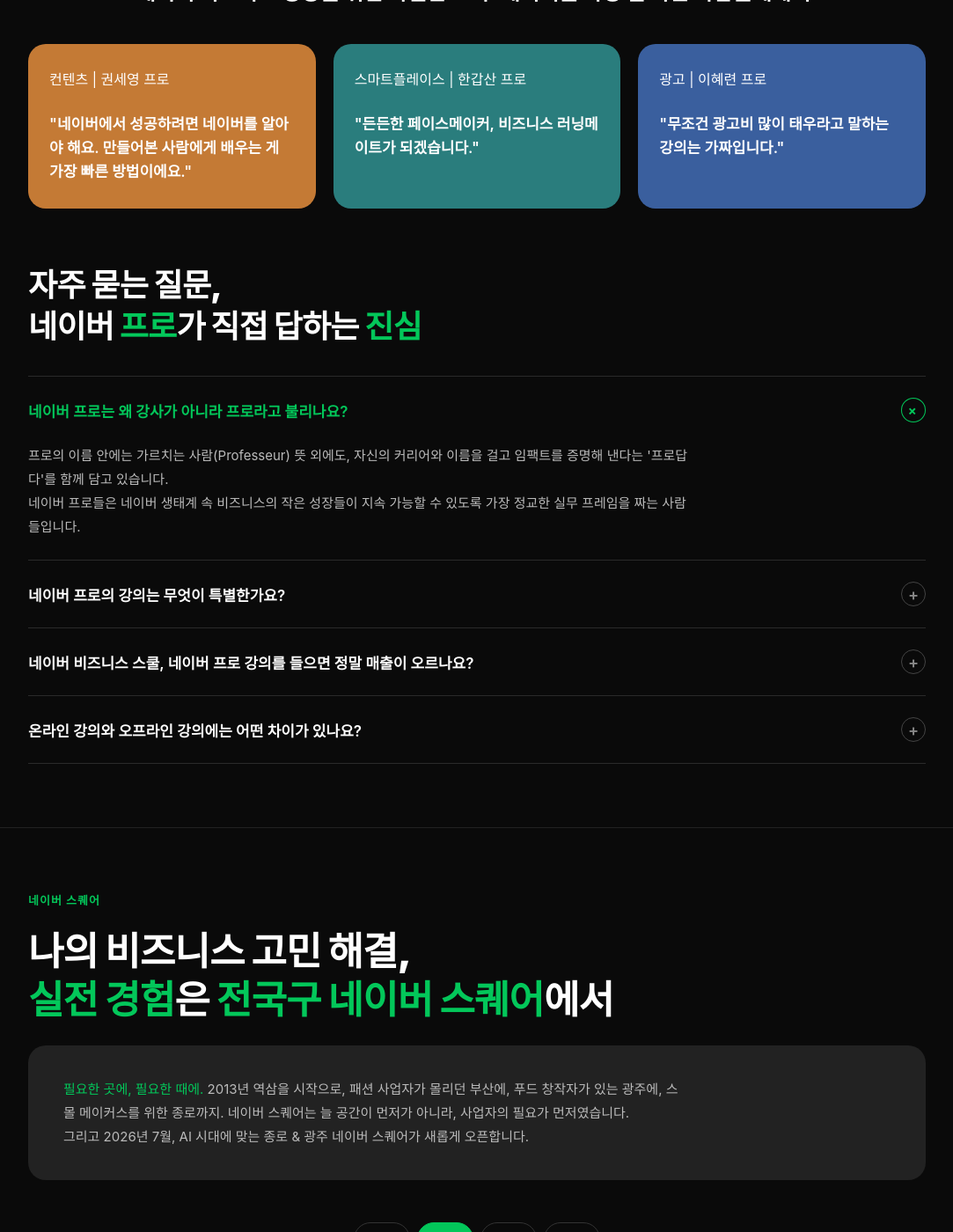
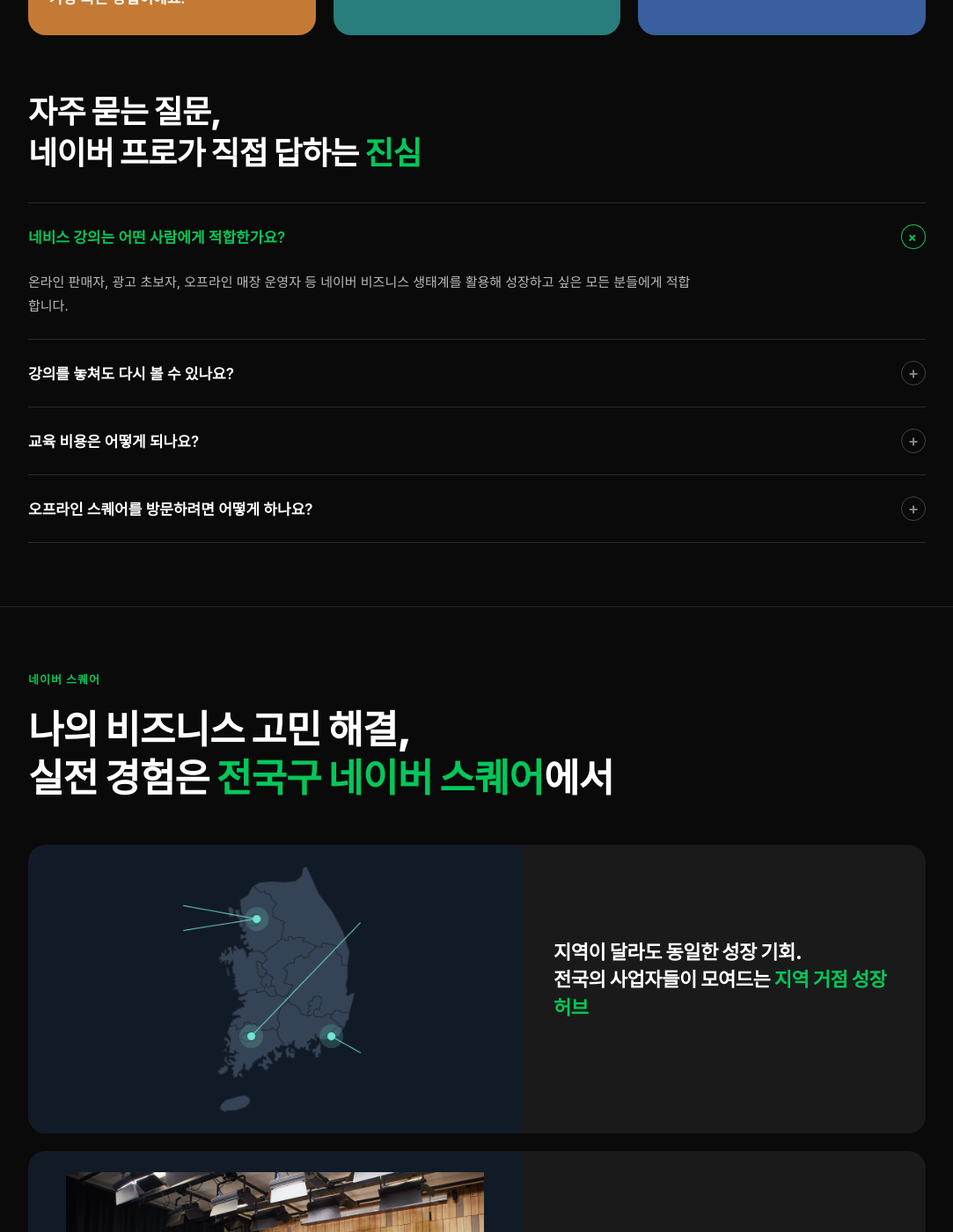
Before and after one commit to umnyaumnya/intro.nbs, a Jekyll site: the page built from index.html, in a window 1280 px wide and 1400 px high, scrolled down 2575 px. Shown: the whole window at 88% size, without its empty margins (98-1181 px from the left). Built offline with Jekyll 4.4.1, drawn with Linux system fonts in a browser that asks for light colours; some of the changed text lies outside the part shown.

Commit message:
Update 페이지 “home_sections”

```diff
--- a/_data/sections.yml
+++ b/_data/sections.yml
@@ -1,41 +1,22 @@
-# ──────────────────────────────────────────────────────────────────────────────
-# 사이트의 모든 콘텐츠는 이 파일에 들어있습니다.
-# CMS(/admin/)에서 수정하면 이 파일이 자동으로 업데이트되고 사이트가 빌드됩니다.
-# ──────────────────────────────────────────────────────────────────────────────
-
 sections:
-  # 1. 히어로 (페이지 상단) — 헤드 카피 + 서브 카피(긴 본문 + 강조) + 버튼
   - type: hero
     eyebrow: 네이버 비즈니스 스쿨
-    title_line1: 내 비즈니스의 <span class="green">진짜 성장</span>을 만나는
+    title_line1: 내 비즈니스의 진짜 성장을 만나는
     title_emphasis: 네이버 비즈니스 스쿨
-    body_html: >-
-      네이버 비즈니스 스쿨 속 강의들은,
-      <strong class="green">네이버를 직접 만드는 사람들이 만든 커리큘럼</strong>을 따릅니다.<br>
-      내가 어느 단계에 있는지 알고, 그 다음을 볼 수 있게 설계되어<br>
-      <strong class="green">260만 수강생</strong>이 같은 자리에서 고민을 풀고 다음 단계로 향했습니다.
-      <br><br>
-      전국 네이버 스퀘어에서는 배운 것을 바로 실습해 볼 수 있고, 같은 고민을 먼저 해결한 사람을 만납니다.<br>
-      <strong class="green">방문자 10 명중 7명</strong>은 네이버 스퀘어를 다시 찾아 진짜 성장을 이어 나갔습니다.
-      <br><br>
-      <span style="display:block; font-size:clamp(22px,3vw,32px); font-weight:900; color:#03C75A; line-height:1.3; margin:24px 0 16px;">내 성장이, 더 큰 성장의 일부가 됩니다</span>
-      사업자와 창작자 각자의 고민이 풀릴 때마다, 그 성장은 혼자의 것으로 끝나지 않습니다.<br>
-      모든 성장이 모여, 더 큰 임팩트가 됩니다.
+    body_html: 네이버 비즈니스 스쿨 속 강의들은, <strong class="green">네이버를 직접 만드는 사람들이 만든 커리큘럼</strong>을 따릅니다. 내가 어느 단계에 있는지 알고, 그 다음을 볼 수 있게 설계되어 <strong class="green">260만 수강생</strong>이 같은 자리에서 고민을 풀고 다음 단계로 향했습니다.<br><br>전국 네이버 스퀘어에서는 배운 것을 바로 실습해 볼 수 있고, 같은 고민을 먼저 해결한 사람을 만납니다. <strong class="green">방문자 10 명중 7명</strong>은 네이버 스퀘어를 다시 찾아 진짜 성장을 이어 나갔습니다.<br><br><span style="display:inline-block; font-size:24px; font-weight:900; color:#03C75A; margin:8px 0;">내 성장이, 더 큰 성장의 일부가 됩니다</span><br>사업자와 창작자 각자의 고민이 풀릴 때마다, 그 성장은 혼자의 것으로 끝나지 않습니다. 모든 성장이 모여, 더 큰 임팩트가 됩니다.
     ctas:
       - label: 네이버 비즈니스 스쿨
         target: '#strengths'
       - label: 네이버 스퀘어
         target: '#square'
     divider_after: true
-
-  # 3. 성장 사례
   - type: stories
     eyebrow: 성장 사례
-    title_line1: 남다른 <span class="green">진짜 성장</span>은
-    title_line2: 먼저 경험한 사람들의 <span class="green">진심으로부터.</span>
-    title_emphasis_target: manual
-    body: 혼자서는 오래 걸릴 고민도, 네이버 생태계 속 진짜 현실을 먼저 경험한 <span class="green">진짜 성장 이야기들</span>을 만난다면 내 비즈니스를 더 깊이 이해할 수 있습니다.
+    title_line1: 네이버 생태계 곳곳에서
     divider_after: true
+    title_line2: 진짜 성장을 마주한 경험들
+    title_emphasis_target: line2_first_word
+    body: 뭐가 맞는지 몰라서 헤매다, 네이버 생태계 속 진짜 현실을 배운 뒤 나의 비즈니스가 달라진 이야기들이 여기 있습니다.
     cards:
       - category: 스마트스토어
         icon_emoji: 🛍️
@@ -47,29 +28,17 @@
       - category: 광고
         icon_emoji: 📣
         icon_color: ad
-        extra_info: 2025년 총 58회, 2,522명 교육
         quote: 막연하던 광고 원리를 제대로 짚어주니, 같은 광고비로 손님은 2.3배 늘었어요.
         stat_label: 사이트검색광고 오프라인 수강생 평균 주문 건수
         stat_value: +2.3배
         stat_suffix: 매출 성장
-      - category: 스마트플레이스
-        icon_emoji: 📍
-        icon_color: place
-        placeholder: true
-        quote: (자료 취합 중)
-        stat_label: ''
-        stat_value: ''
-        stat_suffix: ''
-
-  # 4. 네비스 강점
   - type: strengths
     eyebrow: 네비스 강점
     title_line1: 나의 비즈니스 고민 해결,
+    title_emphasis: 믿을 수 있는 정답
+    divider_after: false
     title_line2: 온라인 교육에서는
-    title_emphasis: 믿을 수 있는 정답
     title_line2_suffix: 을
-    body_html: 네이버 비즈니스의 성장 공식을 매번 분석할 필요 없이.<br>서비스를 직접 운영 & 설계한 <span class="highlight">네이버 프로의 강의</span>를 통해<br>꼭 필요한 솔루션만 가장 빠르고, 가장 정확하게 찾을 수 있습니다.
-    divider_after: false
     cards:
       - card_style: chips
         chips:
@@ -82,84 +51,86 @@
           - label: 스마트플레이스
             emoji: 📍
             color: place
-          - label: 컨텐츠
+          - label: 콘텐츠
             emoji: ✍️
             color: blog
         headline: 네이버 비즈니스 성장을 위한 다양한 교육.
-        headline_emphasis: 오직 여기서 한 번에.
+        headline_emphasis: 여기서 한 번에.
         cta_label: 전체 강의 둘러보기
         cta_url: https://bizschool.naver.com/
       - card_style: live
-        headline: 빠르게 진화하는 네이버 서비스를 더 빠르게.
-        headline_emphasis: 오직 여기서 정확하게.
-        cta_label: 이번 달 새롭게 추가된 강의 둘러보기
+        headline: 빠르게 변화하는 네이버 서비스를. 가장 빠르게.
+        headline_emphasis: 여기서 정확하게.
+        cta_label: 라이브 강의 둘러보기
         cta_url: https://bizschool.naver.com/
-
-  # 5. 네이버 프로 + Q&A
+    bottom:
+      headline_line1: 네이버 비즈니스 성장을 위한 특별한 교육.
+      headline_emphasis: 네이버를 가장 잘 아는 사람들
+      headline_line2: 에게서.
+      body_html: 네이버 비즈니스의 성장 공식을 매번 분석할 필요 없이. 서비스를 직접 운영 & 설계한 <span class="highlight">네이버 프로의 강의</span>를 통해 꼭 필요한 솔루션만 찾을 수 있습니다.
   - type: pros
     eyebrow: 네이버 프로
-    headline: 네이버 비즈니스 성장을 위한 특별한 교육. 네이버를 가장 잘 아는 사람들에게서.
     divider_after: true
     cards:
-      - color: orange
+      - quote: 네이버에서 성공하려면 네이버를 알아야 해요. 만들어본 사람에게 배우는 게 가장 빠른 방법이에요.
+        color: orange
         meta: 컨텐츠 | 권세영 프로
-        quote: 네이버에서 성공하려면 네이버를 알아야 해요. 만들어본 사람에게 배우는 게 가장 빠른 방법이에요.
-      - color: teal
+      - quote: 든든한 페이스메이커, 비즈니스 러닝메이트가 되겠습니다.
+        color: teal
         meta: 스마트플레이스 | 한갑산 프로
-        quote: 든든한 페이스메이커, 비즈니스 러닝메이트가 되겠습니다.
-      - color: blue
+      - quote: 무조건 광고비 많이 태우라고 말하는 강의는 가짜입니다.
+        color: blue
         meta: 광고 | 이혜련 프로
-        quote: 무조건 광고비 많이 태우라고 말하는 강의는 가짜입니다.
     qna_title_line1: 자주 묻는 질문,
-    qna_title_line2: 네이버 <span class="green">프로</span>가 직접 답하는
+    qna_title_line2: 네이버 프로가 직접 답하는
     qna_title_emphasis: 진심
     qna_items:
-      - q: 네이버 프로는 왜 강사가 아니라 프로라고 불리나요?
-        a: 프로의 이름 안에는 가르치는 사람(Professeur) 뜻 외에도, 자신의 커리어와 이름을 걸고 임팩트를 증명해 낸다는 '프로답다'를 함께 담고 있습니다.<br>네이버 프로들은 네이버 생태계 속 비즈니스의 작은 성장들이 지속 가능할 수 있도록 가장 정교한 실무 프레임을 짜는 사람들입니다.
+      - q: 네비스 강의는 어떤 사람에게 적합한가요?
+        a: 온라인 판매자, 광고 초보자, 오프라인 매장 운영자 등 네이버 비즈니스 생태계를 활용해 성장하고 싶은 모든 분들에게 적합합니다.
         open_by_default: true
-      - q: 네이버 프로의 강의는 무엇이 특별한가요?
-        a: 네이버 프로는 강의 목표를 단순한 지식 전달이 아닌 <span class="green">실질적인 매출 전환</span>에 둡니다.<br>잘 가르치는 강의는 많습니다. 하지만 네이버의 프로는 사업을 '잘 되게' 만듭니다.<br>네이버의 각 서비스 (쇼핑, 광고, 플레이스 등)를 실무자로써 담당하고 매일 직접 사용하는 내부 전문가가, 그 경험을 강의로 옮깁니다.
+      - q: 강의를 놓쳐도 다시 볼 수 있나요?
+        a: 거의 모든 온라인 강의는 다시보기 제공으로 언제든 복습할 수 있습니다. 라이브 강의 역시 녹화본을 통해 학습이 가능합니다.
         open_by_default: false
-      - q: 네이버 비즈니스 스쿨, 네이버 프로 강의를 들으면 정말 매출이 오르나요?
-        a: 지금까지 누적 N명의 네이버 프로들이 비즈니스 운영 현장에서 겪는 고민을 누구보다 가까이에서 지켜봤습니다. 실제 운영과 성장에 도움이 되는 방법을 함께 고민해온 결과, 꾸준히 강의를 들어서 좋은 성과를 낸 사례들도 다양하게 보유하고 있습니다.
+      - q: 교육 비용은 어떻게 되나요?
+        a: 강의마다 비용이 다르지만, 무료 강의와 유료 강의가 모두 제공됩니다. 네이버 비즈니스 스쿨에서 수강 가능한 프로그램을 확인해 보세요.
         open_by_default: false
-      - q: 온라인 강의와 오프라인 강의에는 어떤 차이가 있나요?
-        a: ''
+      - q: 오프라인 스퀘어를 방문하려면 어떻게 하나요?
+        a: 지역별 네이버 스퀘어 위치를 확인하고 예약 후 방문하시면 됩니다. 온라인과 오프라인을 함께 활용하는 학습이 가능합니다.
         open_by_default: false
-
-  # 6. 네이버 스퀘어
   - type: square
     eyebrow: 네이버 스퀘어
     title_line1: 나의 비즈니스 고민 해결,
-    title_line2: <span class="green">실전 경험</span>은
     title_emphasis: 전국구 네이버 스퀘어
+    divider_after: false
+    title_line2: 실전 경험은
     title_line2_suffix: 에서
-    body_html: <span class="green">필요한 곳에, 필요한 때에.</span> 2013년 역삼을 시작으로, 패션 사업자가 몰리던 부산에, 푸드 창작자가 있는 광주에, 스몰 메이커스를 위한 종로까지. 네이버 스퀘어는 늘 공간이 먼저가 아니라, 사업자의 필요가 먼저였습니다.<br>그리고 2026년 7월, AI 시대에 맞는 종로 &amp; 광주 네이버 스퀘어가 새롭게 오픈합니다.
-    location_tabs:
-      - label: 역삼
-        id: yeoksam
-        active: false
-      - label: 종로
-        id: jongno
-        active: true
-      - label: 부산
-        id: busan
-        active: false
-      - label: 광주
-        id: gwangju
-        active: false
-    cards:
-      - headline_line1: 어디 있든 동등한 성장 기회
-        headline_emphasis: 지역 거점 성장 허브
+    rows:
+      - row_style: map
         image: /images/korea-map.png
         image_alt: 네이버 스퀘어 전국 지도 (역삼·종로·부산·광주)
-      - headline_line1: 온라인에서 배운 걸 바로 써보는
-        headline_emphasis: 원스톱 실습 허브
+        headline_line1: 지역이 달라도 동일한 성장 기회.
+        headline_line2: 전국의 사업자들이 모여드는
+        headline_emphasis: 지역 거점 성장 허브
+        location_tabs:
+          - label: 역삼
+            id: yeoksam
+            active: false
+          - label: 종로
+            id: jongno
+            active: true
+          - label: 부산
+            id: busan
+            active: false
+          - label: 광주
+            id: gwangju
+            active: false
+        link_label: ''
+        link_url: ''
+      - row_style: studio
         image: /images/studio.png
         image_alt: 네이버 스퀘어 스튜디오
-      - headline_line1: 전문가 1:1 코칭부터 장비까지
-        headline_emphasis: 무료 멘토링 허브
-        image: ''
-        image_alt: 무료 멘토링
-        placeholder: true
-    divider_after: false
+        headline_line1: 온라인에서 배운 걸
+        headline_line2: 직접 써볼 수 있는
+        headline_emphasis: 성장 실습 허브
+        link_label: 네이버 스퀘어 예약하러 가기 →
+        link_url: https://bizschool.naver.com/
```
